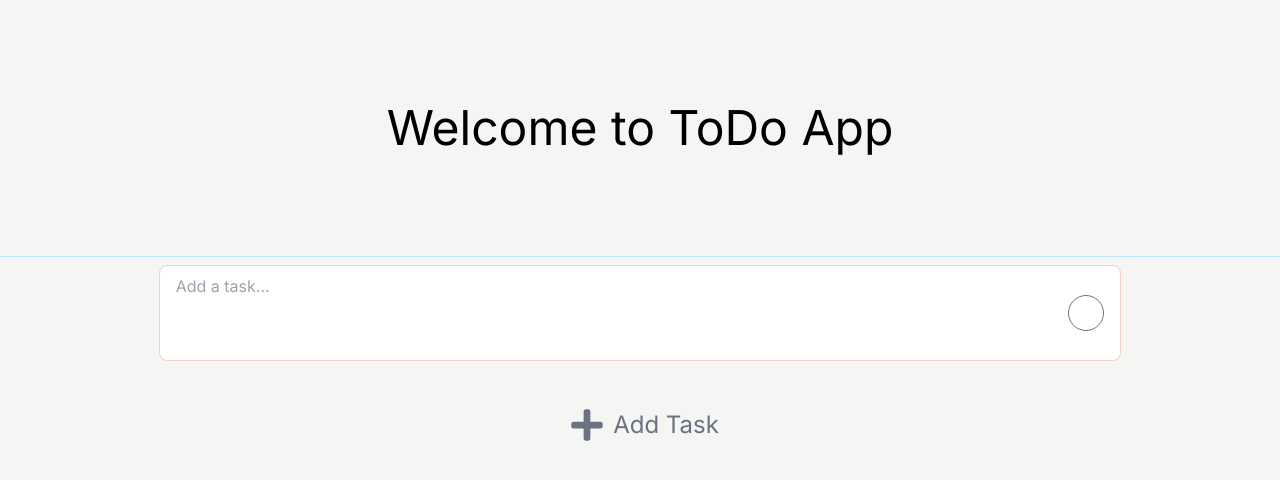
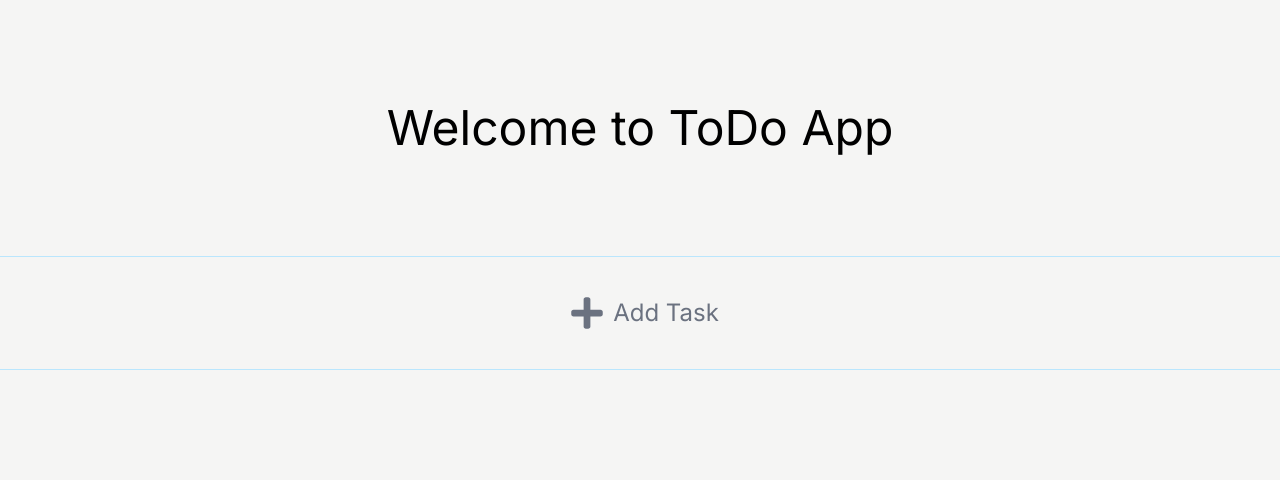
Before and after one commit to Daniel7842900/nextjs-todo-ts, a Next.js app: page /todo in a window 1280 px wide. Shown: the top 480 px of the page. Built offline with nearby package versions, Linux system fonts and the light colour scheme.

Commit message:
change new task structure onclick and add create button for new task

```diff
--- a/app/(routes)/todo/AddButton.tsx
+++ b/app/(routes)/todo/AddButton.tsx
@@ -1,5 +1,6 @@
 import Button from "@/app/_components/Button";
 import { FaPlus } from "react-icons/fa";
+import IconButton from "@/app/_components/IconButton";
 
 interface Props {
   styles?: string;
@@ -7,8 +8,8 @@ interface Props {
 
 export default function AddButton({ styles }: Props) {
   return (
-    <Button styles={styles}>
+    <IconButton styles={styles}>
       <FaPlus className="w-full h-full text-gray-500" />
-    </Button>
+    </IconButton>
   );
 }
--- /dev/null
+++ b/app/(routes)/todo/CreateButton.tsx
@@ -0,0 +1,13 @@
+import TextButton from "@/app/_components/TextButton";
+
+interface Props {
+  styles?: string;
+}
+
+export default function CreateButton({ styles }: Props) {
+  return (
+    <TextButton styles={styles}>
+      <span className="group-hover:text-white">Create</span>
+    </TextButton>
+  );
+}
--- a/app/(routes)/todo/NewTask.tsx
+++ b/app/(routes)/todo/NewTask.tsx
@@ -1,18 +1,33 @@
 import AddButton from "@/app/(routes)/todo/AddButton";
 import React from "react";
+import Card from "@/app/_components/Card";
 
 interface Props {
-  handleOnClick: (e: React.MouseEvent<HTMLDivElement>) => void;
+  isNewTaskClicked: boolean;
+  handleAddTaskOnClick: (e: React.MouseEvent<HTMLDivElement>) => void;
+  handleOnChange: (newContent: string, idx: number) => void;
 }
 
-export default function NewTask({ handleOnClick }: Props) {
+export default function NewTask({
+  isNewTaskClicked,
+  handleAddTaskOnClick,
+  handleOnChange,
+}: Props) {
   return (
-    <div
-      className="w-8/12 min-h-[96px] flex rounded-lg my-2 justify-center items-center"
-      onClick={handleOnClick}
-    >
-      <AddButton styles="mx-2 border-0 " />
-      <span className="text-gray-500 text-2xl">Add Task</span>
-    </div>
+    <>
+      {!isNewTaskClicked ? (
+        <div
+          className="w-8/12 min-h-[96px] flex rounded-lg my-2 justify-center items-center"
+          onClick={handleAddTaskOnClick}
+        >
+          <AddButton styles="mx-2 border-0 " />
+          <span className="text-gray-500 text-2xl hover:cursor-pointer">
+            Add Task
+          </span>
+        </div>
+      ) : (
+        <Card isNew={true} handleOnChange={handleOnChange} />
+      )}
+    </>
   );
 }
--- a/app/(routes)/todo/ToDo.tsx
+++ b/app/(routes)/todo/ToDo.tsx
@@ -1,36 +1,49 @@
 "use client";
 import React, { useState } from "react";
-import Card from "@/app/_components/Card";
+import Card, { ITask } from "@/app/_components/Card";
 import NewTask from "@/app/(routes)/todo/NewTask";
 
 export default function ToDo(props) {
-  const [tasks, setTasks] = useState([]);
+  const [tasks, setTasks] = useState<ITask[]>([]);
   const [isNewTaskClicked, setNewTaskClicked] = useState(false);
-  const handleNewTaskOnClick = (e: React.MouseEvent<HTMLDivElement>) => {
+  // const [isNew, setNew] = useState(false);
+  const handleAddTaskOnClick = (e: React.MouseEvent<HTMLDivElement>) => {
     setNewTaskClicked(!isNewTaskClicked);
+  };
+
+  // const handleContentOnChange = (e: React.ChangeEvent<HTMLTextAreaElement>) => {
+  //   const newContent = e.target.value;
+  //   setContent(newContent);
+  // };
+
+  const handleContentOnChange = (newContent: string, idx: number) => {
+    console.log("handle content on change");
+    setTasks((prevTasks) =>
+      prevTasks.map((task) =>
+        task.idx === idx ? { ...task, content: newContent } : task,
+      ),
+    );
   };
 
   return (
     <div className="flex flex-col min-w-[1446px] border border-sky-200 items-center">
-      <Card />
-      {/*<Card />*/}
-      {/*<Card />*/}
-      {/*<Card />*/}
-      {/*<Card />*/}
-      {/*<Card />*/}
-      {/*<Card />*/}
-      {/*<Card />*/}
-      {/*<Card />*/}
-      {/*<Card />*/}
-      {/*<Card />*/}
-      {/*<Card />*/}
-      {/*<Card />*/}
-      {/*<Card />*/}
-      {!isNewTaskClicked ? (
-        <NewTask handleOnClick={handleNewTaskOnClick} />
-      ) : (
-        <Card />
-      )}
+      {/*{tasks.map((task) => {*/}
+      {/*  <Card*/}
+      {/*    key={task.idx}*/}
+      {/*    content={task.content}*/}
+      {/*    complete={task.complete}*/}
+      {/*    isNew={false}*/}
+      {/*    // handleOnChange={(newContent) =>*/}
+      {/*    //   handleContentOnChange(newContent, task.idx)*/}
+      {/*    // }*/}
+      {/*    handleOnChange={handleContentOnChange}*/}
+      {/*  />;*/}
+      {/*})}*/}
+      <NewTask
+        isNewTaskClicked={isNewTaskClicked}
+        handleAddTaskOnClick={handleAddTaskOnClick}
+        handleOnChange={handleContentOnChange}
+      />
     </div>
   );
 }
--- a/app/_components/Button.tsx
+++ b/app/_components/Button.tsx
@@ -7,7 +7,7 @@ export default function Button({ children, styles }: Props) {
   return (
     <button
       className={
-        "w-[36px] h-[36px] flex border border-gray-500 rounded-full justify-center items-center " +
+        "flex border border-gray-500 rounded-full justify-center items-center " +
         (styles ? styles : "")
       }
     >
--- a/app/_components/Card.tsx
+++ b/app/_components/Card.tsx
@@ -1,19 +1,35 @@
 import Button from "@/app/_components/Button";
 import CompleteButton from "@/app/(routes)/todo/CompleteButton";
 import { useState } from "react";
+import CreateButton from "@/app/(routes)/todo/CreateButton";
 
-interface ICard {
+export interface ITask {
+  idx: number;
   content: string;
   complete: boolean;
+  isNew: boolean;
 }
 
-export default function Card() {
-  const [content, setContent] = useState("");
-  const [complete, isComplete] = useState(false);
+interface Props {
+  idx: number;
+  content: string;
+  complete: boolean;
+  isNew: boolean;
+  handleOnChange: (newContent: string, idx: number) => void;
+  isNewTaskClicked: boolean;
+}
 
+export default function Card({
+  idx,
+  content,
+  complete,
+  isNew,
+  handleOnChange,
+}: Props) {
   const handleContentOnChange = (e: React.ChangeEvent<HTMLTextAreaElement>) => {
     const newContent = e.target.value;
-    setContent(newContent);
+    // setContent(newContent);
+    handleOnChange(newContent, idx);
   };
 
   return (
@@ -30,7 +46,11 @@ export default function Card() {
           onChange={handleContentOnChange}
         />
       </div>
-      <CompleteButton styles="mr-4 hover:bg-green-500 hover:border-green-500 group" />
+      {isNew ? (
+        <CreateButton styles="mr-4 hover:bg-blue-500 hover:border-blue-500 group" />
+      ) : (
+        <CompleteButton styles="mr-4 hover:bg-green-500 hover:border-green-500 group" />
+      )}
     </div>
   );
 }
--- /dev/null
+++ b/app/_components/IconButton.tsx
@@ -0,0 +1,10 @@
+import Button from "@/app/_components/Button";
+
+interface Props {
+  styles?: string;
+  children?: React.ReactNode;
+}
+
+export default function IconButton({ styles, children }: Props) {
+  return <Button styles={"w-[36px] h-[36px] " + styles}>{children}</Button>;
+}
--- /dev/null
+++ b/app/_components/TextButton.tsx
@@ -0,0 +1,10 @@
+import Button from "@/app/_components/Button";
+
+interface Props {
+  styles?: string;
+  children?: React.ReactNode;
+}
+
+export default function TextButton({ styles, children }: Props) {
+  return <Button styles={"w-[112px] h-[36px] " + styles}>{children}</Button>;
+}
```
